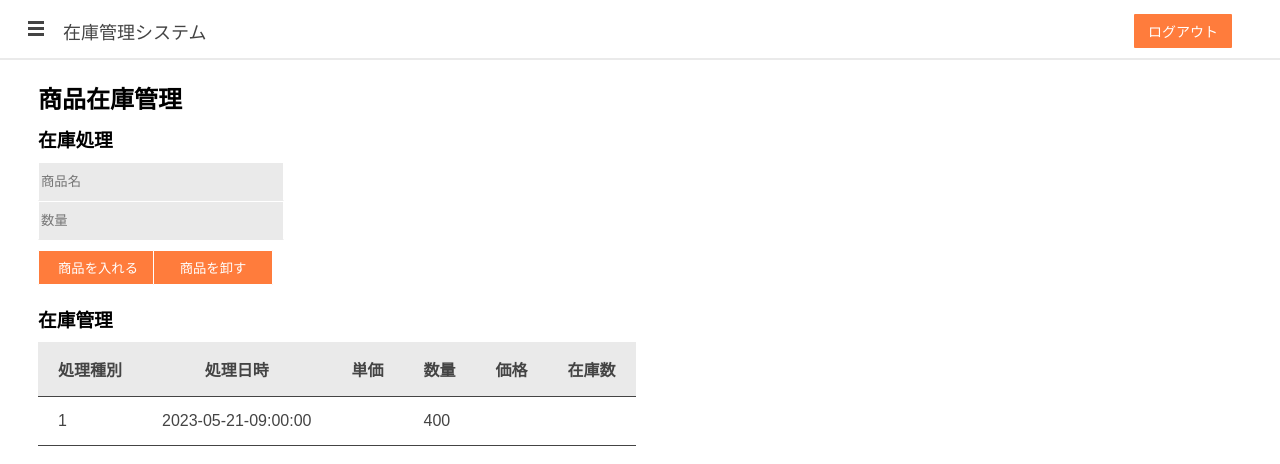
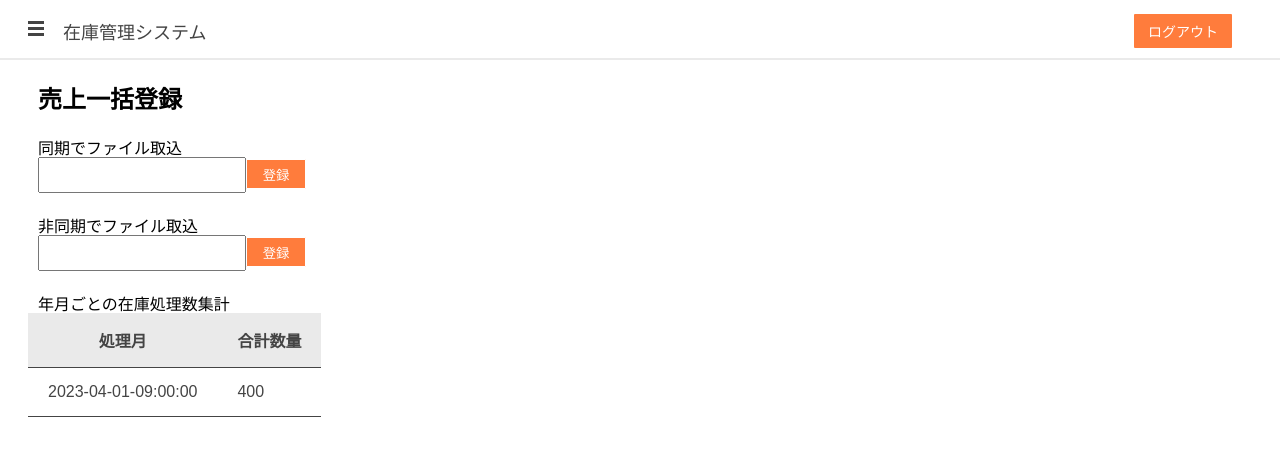
Before and after one commit to koichiro59/StockApp, a React (Create React App) app: page / in a window 1280 px wide. Shown: the top 464 px of the page. Built offline with nearby package versions, Linux system fonts and the light colour scheme.

Commit message:
registComplete

```diff
--- a/src/index.tsx
+++ b/src/index.tsx
@@ -4,6 +4,7 @@ import Header from './header';
 import Login from './login';
 import List from './list';
 import Stock from './stock';
+import Regist from './regist';
 
 const root = ReactDOM.createRoot(
   document.getElementById('root') as HTMLElement
@@ -11,6 +12,6 @@ const root = ReactDOM.createRoot(
 root.render(
   <React.StrictMode>
     <Header/>
-    <Stock/>
+    <Regist/>
   </React.StrictMode>
 );
--- a/src/regist.tsx
+++ b/src/regist.tsx
@@ -3,12 +3,90 @@ import React from "react";
 const Regist: React.FC = () => {
     return(
         <div>
-
+            <h2 style={style.title}>売上一括登録</h2>
+            <div style={style.rigistArea}>
+                <div style={style.message}>同期でファイル取込</div>
+                <input type="text" style={style.rigistInput}/>
+                <button style={style.rigistbtn}>登録</button>
+            </div>
+            <div style={style.rigistArea}>
+                <div style={style.message}>非同期でファイル取込</div>
+                <input type="text"  style={style.rigistInput}/>
+                <button style={style.rigistbtn}>登録</button>
+            </div>
+            <div>
+                <div style={style.message}>年月ごとの在庫処理数集計</div>
+                <table style={style.listTable}>
+                    <tr>
+                        <th style={style.listTh}>処理月</th>
+                        <th style={style.listTh}>合計数量</th>
+                    </tr>
+                    <tr>
+                        <td style={style.listTd2n1}>2023-04-01-09:00:00</td>
+                        <td style={style.listTd2n1}>400</td>
+                    </tr>
+                </table>
+            </div>
         </div>
     )
 }
 
 const style: {[key: string]: React.CSSProperties} = {
+    title:{
+        fontFamily:"sans-serif",
+        margin:"30px 0px 10px 30px"
+    },
+    message:{
+        display:"block",
+        fontFamily:"sans-serif",
+        margin:"10px 0 -2px 30px",
+    },
+    rigistArea:{
+        fontFamily:"sans-serif",
+        margin:"20px 0px"
+    },
+    rigistbtn:{
+        width:"60px",
+        height:"30px",
+        background:"#ff7c3c",
+        border:"solid 1px #fff",
+        color:"#fff",
+        borderRadius:"1px"
+    },
+    rigistInput:{
+        width:"200px",
+        height:"30px",
+        marginLeft:"30px"
+    },
+    listTable:{
+        borderCollapse:"collapse",
+        marginLeft:"20px",
+    },
+    listTh:{
+        width:"auto",
+        borderBottom:"solid 1.5px #444444",
+        background:"#eaeaea",
+        color:"#444444",
+        fontFamily:"sans-serif",
+        padding:"15px 20px",
+    },
+    listTd2n1:{
+        width:"auto",
+        borderBottom:"solid 1.5px #444444",
+        background:"#fff",
+        color:"#444444",
+        fontFamily:"sans-serif",
+        padding:"15px 20px",
+    },
+    listTd2n:{
+        width:"auto",
+        borderBottom:"solid 1.5px #444444",
+        background:"#eaeaea",
+        color:"#444444",
+        fontFamily:"sans-serif",
+        padding:"15px 20px",
+    }
+
 }
 
 export default Regist;
```
